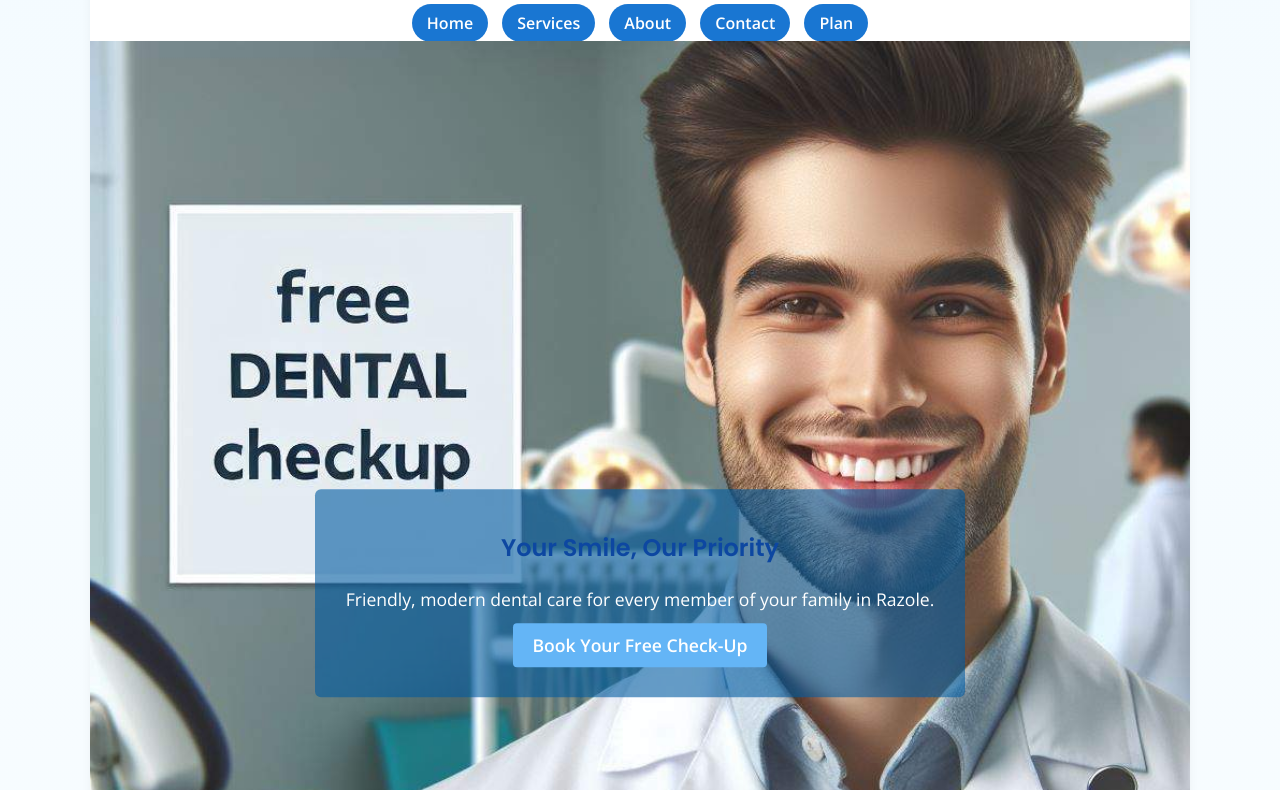
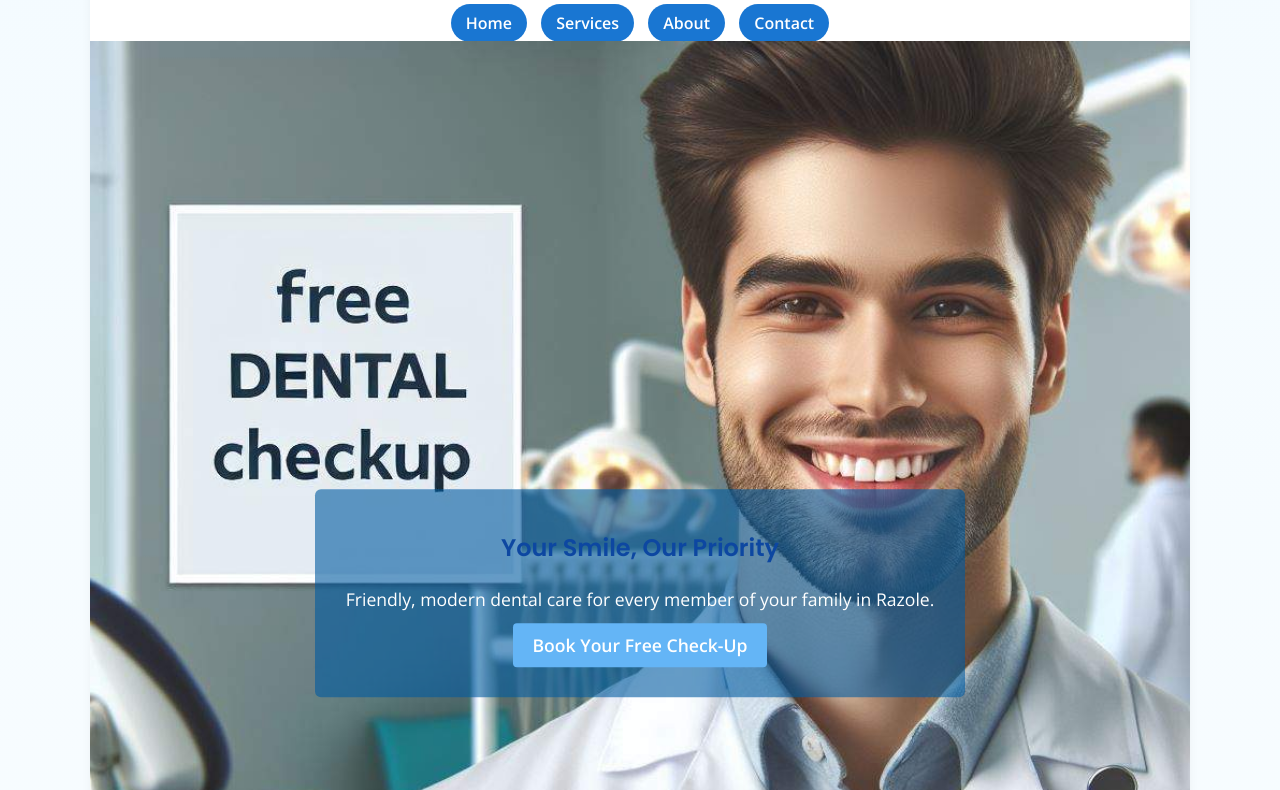
Before and after one commit to Kishan5616/a2, a plain HTML site: page index.html in a window 1280 px wide. Shown: the part 71-861 px from the top of the page. Drawn offline with nearby package versions, Linux system fonts and the light colour scheme.

Commit message:
Update index.html

```diff
--- a/index.html
+++ b/index.html
@@ -37,7 +37,6 @@
                 <li><a href="services.html">Services</a></li>
                 <li><a href="about.html">About</a></li>
                 <li><a href="contact.html">Contact</a></li>
-                <li><a href="plan.html">Plan</a></li>
             </ul>
         </nav>
 
```
